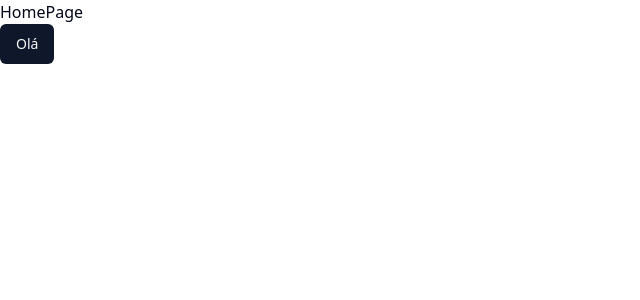
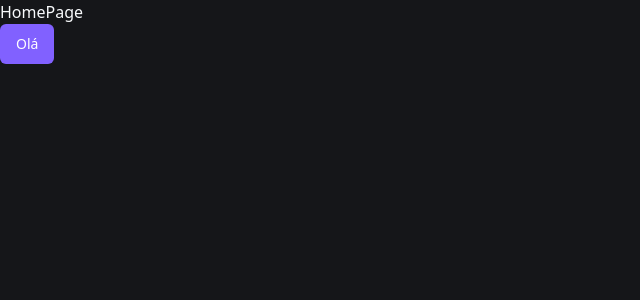
Before and after one commit to nettobruno/agendamento-barbearia, a Next.js app: page / in a window 1280 px wide. Shown: the top 300 px of the page, without its empty margins (0-640 px from the left). Built offline with nearby package versions, Linux system fonts and the light colour scheme.

Commit message:
chore: update shadcs theme

```diff
--- a/package.json
+++ b/package.json
@@ -27,13 +27,14 @@
     "@types/node": "^20",
     "@types/react": "^18",
     "@types/react-dom": "^18",
+    "autoprefixer": "^10.4.21",
     "eslint": "^8",
     "eslint-config-next": "14.2.29",
-    "postcss": "^8",
+    "postcss": "^8.5.3",
     "prettier": "^3.5.3",
     "prettier-plugin-tailwindcss": "^0.6.11",
     "prisma": "^6.8.2",
-    "tailwindcss": "^3.4.1",
+    "tailwindcss": "^3.4.17",
     "ts-node": "^10.9.2",
     "tsx": "^4.19.4",
     "typescript": "^5.8.3"
--- a/src/app/globals.css
+++ b/src/app/globals.css
@@ -2,77 +2,48 @@
 @tailwind components;
 @tailwind utilities;
 
-@layer utilities {
-  .text-balance {
-    text-wrap: balance;
+@layer base {
+  .dark {
+    --background: 225 9% 9%;
+    --foreground: 210 40% 98%;
+
+    --card: 228 9% 11%;
+    --card-foreground: 210 40% 98%;
+
+    --popover: 228 9% 11%;
+    --popover-foreground: 210 40% 98%;
+
+    --primary: 252 100% 69%;
+    --primary-foreground: 0 0% 100%;
+
+    --secondary: 228 6% 16%;
+    --secondary-foreground: 210 40% 98%;
+
+    --muted: 228 6% 16%;
+    --muted-foreground: 215 20.2% 65.1%;
+
+    --accent: 228 6% 16%;
+    --accent-foreground: 210 40% 98%;
+
+    --destructive: 0 84% 60%;
+    --destructive-foreground: 210 40% 98%;
+
+    --border: 228 6% 16%;
+    --input: 228 6% 16%;
+    --ring: 212.7 26.8% 83.9%;
+
+    --radius: 0.5rem;
   }
 }
 
-
-
 @layer base {
-  :root {
-    --background: 0 0% 100%;
-    --foreground: 222.2 84% 4.9%;
-    --card: 0 0% 100%;
-    --card-foreground: 222.2 84% 4.9%;
-    --popover: 0 0% 100%;
-    --popover-foreground: 222.2 84% 4.9%;
-    --primary: 222.2 47.4% 11.2%;
-    --primary-foreground: 210 40% 98%;
-    --secondary: 210 40% 96.1%;
-    --secondary-foreground: 222.2 47.4% 11.2%;
-    --muted: 210 40% 96.1%;
-    --muted-foreground: 215.4 16.3% 46.9%;
-    --accent: 210 40% 96.1%;
-    --accent-foreground: 222.2 47.4% 11.2%;
-    --destructive: 0 84.2% 60.2%;
-    --destructive-foreground: 210 40% 98%;
-    --border: 214.3 31.8% 91.4%;
-    --input: 214.3 31.8% 91.4%;
-    --ring: 222.2 84% 4.9%;
-    --chart-1: 12 76% 61%;
-    --chart-2: 173 58% 39%;
-    --chart-3: 197 37% 24%;
-    --chart-4: 43 74% 66%;
-    --chart-5: 27 87% 67%;
-    --radius: 0.5rem;
+  * {
+    @apply border-border antialiased;
   }
-  .dark {
-    --background: 222.2 84% 4.9%;
-    --foreground: 210 40% 98%;
-    --card: 222.2 84% 4.9%;
-    --card-foreground: 210 40% 98%;
-    --popover: 222.2 84% 4.9%;
-    --popover-foreground: 210 40% 98%;
-    --primary: 210 40% 98%;
-    --primary-foreground: 222.2 47.4% 11.2%;
-    --secondary: 217.2 32.6% 17.5%;
-    --secondary-foreground: 210 40% 98%;
-    --muted: 217.2 32.6% 17.5%;
-    --muted-foreground: 215 20.2% 65.1%;
-    --accent: 217.2 32.6% 17.5%;
-    --accent-foreground: 210 40% 98%;
-    --destructive: 0 62.8% 30.6%;
-    --destructive-foreground: 210 40% 98%;
-    --border: 217.2 32.6% 17.5%;
-    --input: 217.2 32.6% 17.5%;
-    --ring: 212.7 26.8% 83.9%;
-    --chart-1: 220 70% 50%;
-    --chart-2: 160 60% 45%;
-    --chart-3: 30 80% 55%;
-    --chart-4: 280 65% 60%;
-    --chart-5: 340 75% 55%;
+  html {
+    @apply h-full;
+  }
+  body {
+    @apply h-full bg-background text-foreground;
   }
 }
-
-
-
-@layer base {
-  * {
-    @apply border-border;
-  }
-  body {
-    @apply bg-background text-foreground;
-  }
-}
--- a/src/app/layout.tsx
+++ b/src/app/layout.tsx
@@ -1,35 +1,35 @@
-import type { Metadata } from "next";
-import localFont from "next/font/local";
-import "./globals.css";
+import type { Metadata } from "next"
+import localFont from "next/font/local"
+import "./globals.css"
 
 const geistSans = localFont({
   src: "./fonts/GeistVF.woff",
   variable: "--font-geist-sans",
   weight: "100 900",
-});
+})
 const geistMono = localFont({
   src: "./fonts/GeistMonoVF.woff",
   variable: "--font-geist-mono",
   weight: "100 900",
-});
+})
 
 export const metadata: Metadata = {
   title: "Create Next App",
   description: "Generated by create next app",
-};
+}
 
 export default function RootLayout({
   children,
 }: Readonly<{
-  children: React.ReactNode;
+  children: React.ReactNode
 }>) {
   return (
-    <html lang="en">
+    <html lang="en" className="dark">
       <body
         className={`${geistSans.variable} ${geistMono.variable} antialiased`}
       >
         {children}
       </body>
     </html>
-  );
+  )
 }
```
Also changed, not shown: 1 other file (tests, documents, lock files or other folders).
